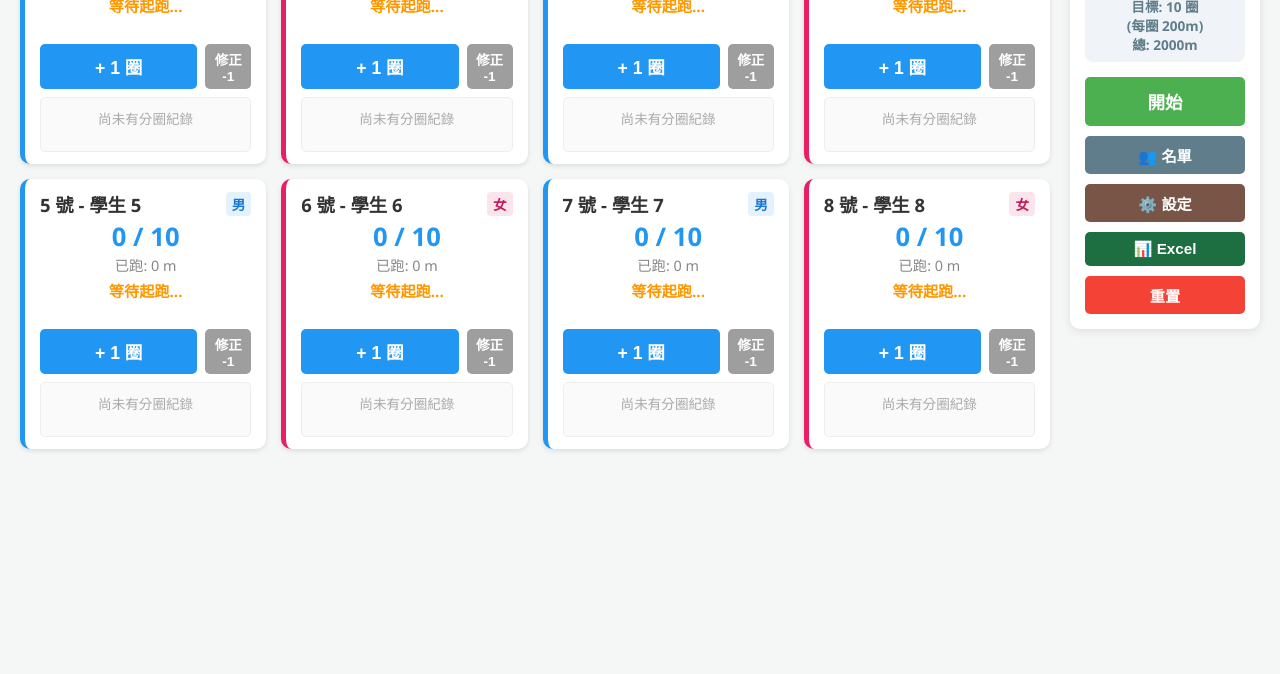
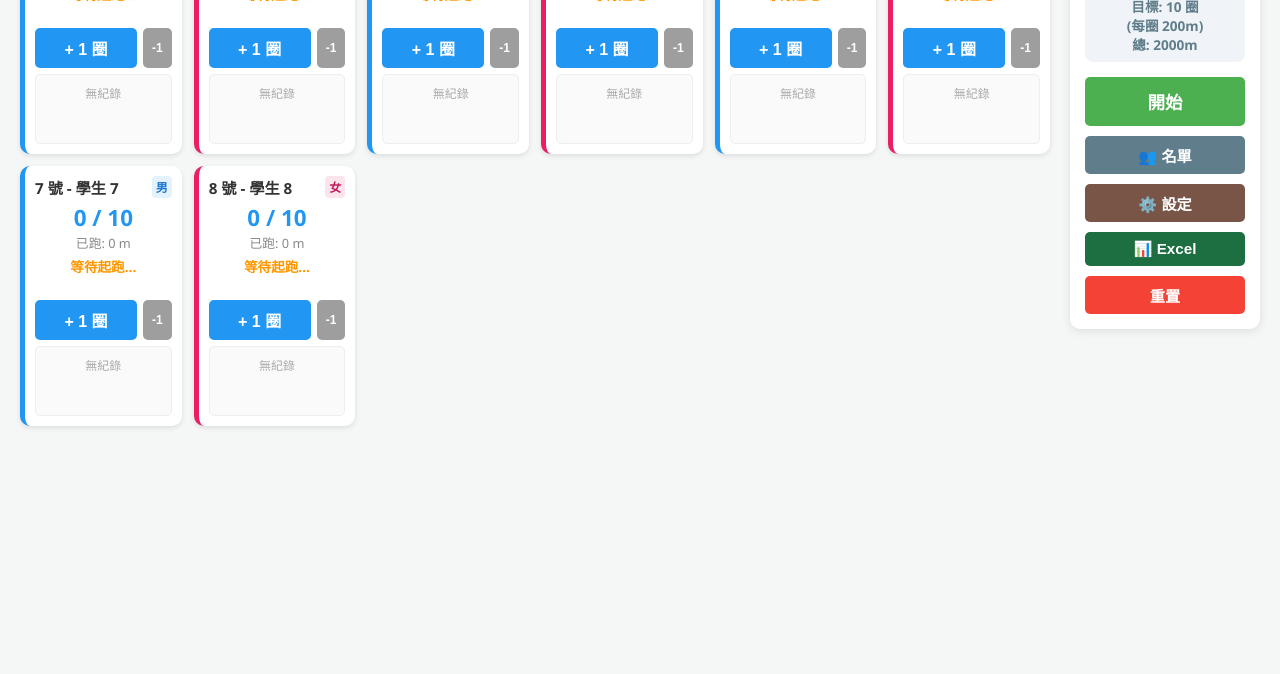
Before and after one commit to kmcharles-twn/teachtool, a plain HTML site: page index.html in a window 1280 px wide. Shown: the part 126-800 px from the top of the page. Drawn offline with Linux system fonts and the light colour scheme.

Commit message:
Add files via upload

```diff
--- a/index.html
+++ b/index.html
@@ -3,7 +3,7 @@
 <head>
     <meta charset="UTF-8">
     <meta name="viewport" content="width=device-width, initial-scale=1.0">
-    <title>操場測驗計時系統 (窄側欄 + 捲動紀錄版)</title>
+    <title>操場測驗計時系統 (窄側欄 + 縮小卡片版)</title>
     <style>
         body {
             font-family: 'Segoe UI', Tahoma, Geneva, Verdana, sans-serif;
@@ -26,11 +26,11 @@
             flex: 1;
         }
 
-        /* 將側邊欄縮小一半 (160px) */
+        /* 側邊欄 (160px) */
         .sidebar {
             flex: 0 0 160px;
             background-color: #fff;
-            padding: 15px; /* 稍微縮減內邊距 */
+            padding: 15px;
             border-radius: 10px;
             box-shadow: 0 2px 10px rgba(0,0,0,0.1);
             position: sticky;
@@ -38,7 +38,6 @@
             text-align: center;
         }
 
-        /* 針對窄側欄調整字體大小 */
         .sidebar h1 {
             margin-top: 0;
             font-size: 1.2rem;
@@ -93,21 +92,23 @@
         .btn-excel { background-color: #1d6f42; color: white; }
         .btn-excel:hover { background-color: #145030; }
 
-        /* --- 學生卡片網格 --- */
+        /* --- 學生卡片網格 (縮小寬度版) --- */
         .students-grid {
             display: grid;
-            grid-template-columns: repeat(auto-fit, minmax(200px, 1fr));
-            gap: 15px;
+            /* 基礎寬度從 200px 縮小約 30% 來到 140px，讓單排能塞入更多卡片 */
+            grid-template-columns: repeat(auto-fit, minmax(140px, 1fr));
+            gap: 12px;
         }
         .student-card {
             background: white;
-            padding: 12px 15px;
+            /* 縮減內邊距，把空間留給縮小的卡片 */
+            padding: 10px;
             border-radius: 10px;
             box-shadow: 0 2px 5px rgba(0,0,0,0.1);
             border-left: 5px solid #2196F3;
             display: flex;
             flex-direction: column;
-            height: 270px; /* 稍微拉高一點點給捲動區空間 */
+            height: 260px; /* 整體高度微調 */
             box-sizing: border-box;
             text-align: center;
         }
@@ -116,44 +117,47 @@
         .student-card.female.finished { border-left-color: #4CAF50; }
 
         .student-name {
-            font-size: 1.15rem; font-weight: bold; margin-bottom: 2px;
+            /* 字體微調，避免卡片變窄後折行 */
+            font-size: 0.95rem;
+            font-weight: bold;
+            margin-bottom: 4px;
             display: flex; justify-content: space-between; align-items: center;
         }
-        .gender-tag { font-size: 0.85rem; padding: 2px 6px; border-radius: 4px; background-color: #eee; color: #666; }
+        .gender-tag { font-size: 0.75rem; padding: 2px 4px; border-radius: 4px; background-color: #eee; color: #666; }
         .gender-tag.male { background-color: #e3f2fd; color: #1976d2; }
         .gender-tag.female { background-color: #fce4ec; color: #c2185b; }
 
-        .lap-count { font-size: 1.6rem; color: #2196F3; font-weight: bold; margin: 0; }
+        .lap-count { font-size: 1.4rem; color: #2196F3; font-weight: bold; margin: 0; }
         .student-card.finished .lap-count { color: #4CAF50; }
-        .distance-text { font-size: 0.9rem; color: #888; margin-bottom: 4px; }
+        .distance-text { font-size: 0.8rem; color: #888; margin-bottom: 4px; }
 
         .status-text {
-            font-size: 0.95rem; color: #ff9800; min-height: 40px;
-            margin: 2px 0 8px 0; font-weight: bold; line-height: 1.4;
+            font-size: 0.85rem; color: #ff9800; min-height: 36px;
+            margin: 2px 0 6px 0; font-weight: bold; line-height: 1.3;
         }
         .student-card.finished .status-text { color: #333; }
 
-        .controls-row { display: flex; gap: 8px; margin-bottom: 8px; flex-shrink: 0; }
-        .btn-lap { background-color: #2196F3; color: white; flex: 3; padding: 10px; font-size: 1.1rem; margin: 0; }
-        .btn-undo { background-color: #9e9e9e; color: white; flex: 1; font-size: 0.85rem; padding: 0; margin: 0; }
+        /* 操作按鈕等比例縮小 */
+        .controls-row { display: flex; gap: 6px; margin-bottom: 6px; flex-shrink: 0; }
+        .btn-lap { background-color: #2196F3; color: white; flex: 3; padding: 8px; font-size: 1rem; margin: 0; }
+        .btn-undo { background-color: #9e9e9e; color: white; flex: 1; font-size: 0.75rem; padding: 0; margin: 0; }
         .btn-lap:hover { background-color: #0b7dda; }
         .btn-undo:hover { background-color: #757575; }
         .btn-lap:disabled { background-color: #ccc; cursor: not-allowed; }
 
-        /* --- 歷史紀錄區塊 (恢復捲動) --- */
+        /* --- 歷史紀錄區塊 --- */
         .lap-history {
             flex: 1;
             background-color: #fafafa;
             border: 1px solid #eee;
             border-radius: 5px;
-            padding: 5px 8px;
-            overflow-y: auto; /* 恢復 Y 軸捲動 */
+            padding: 4px 6px;
+            overflow-y: auto;
             text-align: left;
-            font-size: 0.85rem;
+            font-size: 0.75rem;
             color: #555;
             min-height: 0;
         }
-        /* 美化內部小捲軸 */
         .lap-history::-webkit-scrollbar { width: 4px; }
         .lap-history::-webkit-scrollbar-thumb { background-color: #bbb; border-radius: 4px; }
 
@@ -416,7 +420,6 @@
 
         function updateConfigDisplay() {
             const totalMeters = configLaps * configDistance;
-            // 配合窄側欄排版
             document.getElementById('configDisplay').innerHTML = `目標: ${configLaps} 圈<br>(每圈 ${configDistance}m)<br>總: ${totalMeters}m`;
         }
 
@@ -613,8 +616,8 @@
                 const currentDistance = student.laps * configDistance;
 
                 let currentStatus = isFinished
-                    ? `總成績: ${student.timeRecord}<br><span style="color:#607D8B; font-size:0.9rem;">配速: ${student.paceRecord} /km</span>`
-                    : (startTime === 0 ? '等待起跑...' : `🏃 正在跑第 ${student.laps + 1} 圈`);
+                    ? `總成績: ${student.timeRecord}<br><span style="color:#607D8B; font-size:0.85rem;">配速: ${student.paceRecord} /km</span>`
+                    : (startTime === 0 ? '等待起跑...' : `🏃 第 ${student.laps + 1} 圈`);
 
                 let lapHistoryHtml = '';
                 if (student.lapTimestamps.length > 0) {
@@ -624,10 +627,9 @@
                         return `<div class="lap-row"><span class="lap-num">第 ${i + 1} 圈</span><span class="lap-time">${formatTime(lapDuration)}</span></div>`;
                     });
 
-                    // 恢復完整捲動，不再做 slice(0, 2) 裁切
                     lapHistoryHtml = rows.reverse().join('');
                 } else {
-                    lapHistoryHtml = '<div style="text-align:center; color:#aaa; margin-top:5px;">尚未有分圈紀錄</div>';
+                    lapHistoryHtml = '<div style="text-align:center; color:#aaa; margin-top:5px;">無紀錄</div>';
                 }
 
                 const card = document.createElement('div');
@@ -647,7 +649,7 @@
                             ${isFinished ? '已完賽 🎉' : '+ 1 圈'}
                         </button>
                         <button class="btn-undo" onclick="undoLap(${originalIndex})" ${student.laps === 0 ? 'disabled' : ''}>
-                            修正<br>-1
+                            -1
                         </button>
                     </div>
                     <div class="lap-history">${lapHistoryHtml}</div>
```
